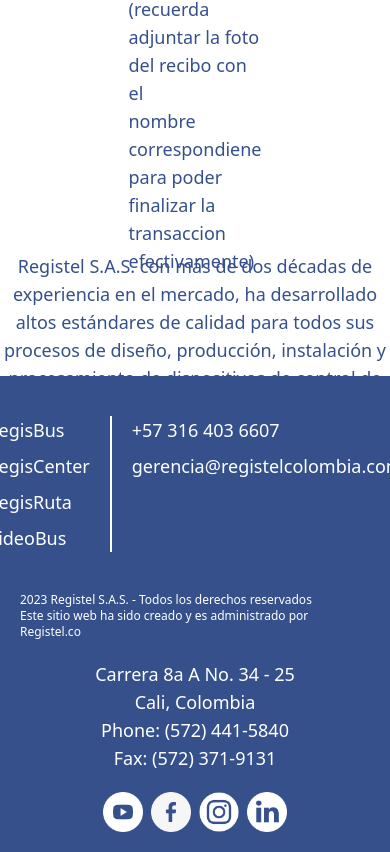
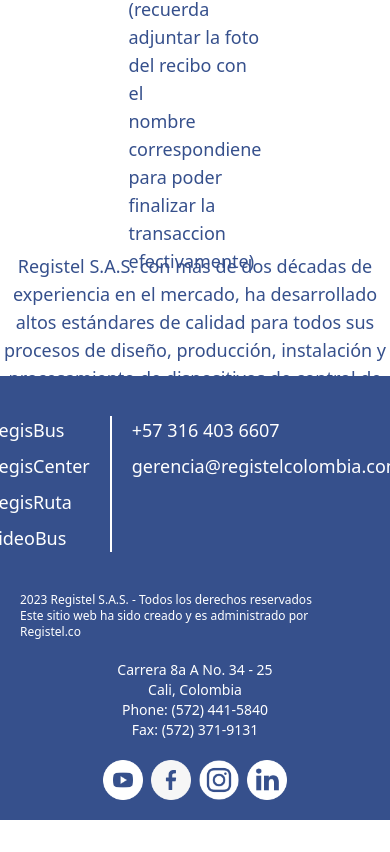
Before and after one commit to BMISYSTEM/pruebaBuilder, a Next.js app: page / in a window 390 px wide. Shown: the part 4999-5851 px from the top of the page. After the commit the page ends 5819 px from the top, so only its background shows below. Built offline with nearby package versions, Linux system fonts and the light colour scheme.

Commit message:
Se realiza retiran las barras del menu

```diff
--- a/components/footer/Footer.tsx
+++ b/components/footer/Footer.tsx
@@ -39,11 +39,11 @@
             Este sitio web ha sido creado y es administrado por Registel.co</p>
           </div>
         </div>
-        <div className='w-full flex flex-col  items-center'>
-          <p className='text-lg text-white font-light p-0 mt-0'>Carrera 8a A No. 34 - 25</p>
-          <p className='text-lg text-white font-light p-0 mt-0'>Cali, Colombia</p>
-          <p className='text-lg text-white font-light p-0 mt-0'>Phone: (572) 441-5840</p>
-          <p className='text-lg text-white font-light p-0 mt-0'>Fax: (572) 371-9131</p>
+        <div className='w-full flex flex-col  items-center px-2'>
+          <p className='md:text-lg text-sm text-white font-light p-0 mt-0'>Carrera 8a A No. 34 - 25</p>
+          <p className='md:text-lg text-sm text-white font-light p-0 mt-0'>Cali, Colombia</p>
+          <p className='md:text-lg text-sm text-white font-light p-0 mt-0'>Phone: (572) 441-5840</p>
+          <p className='md:text-lg text-sm text-white font-light p-0 mt-0'>Fax: (572) 371-9131</p>
           <div className='w-full flex flex-row gap-2 justify-center mt-5'>
             <Image src={youtube} alt='youtube' width={40} height={40}/>
             <Image src={facebook} alt='facebook' width={40} height={40}/>
--- a/components/regisCheck/BannerPrincipal.tsx
+++ b/components/regisCheck/BannerPrincipal.tsx
@@ -263,7 +263,7 @@
             </div>
       </section>
        {/* modulos carrousel */}
-        <section className='w-full h-auto mt-20 bg-[#DFE8CF] md:px-[8.5rem] md:pt-10 flex items-center justify-center'>
+        <section className='w-full h-auto mt-20 bg-[#DFE8CF] md:px-[8.5rem] md:pt-10 flex items-center justify-center '>
             <div className='md:w-[70rem] w-full  p-10'>
                 <Carousel
                     responsive={responsive}
```
